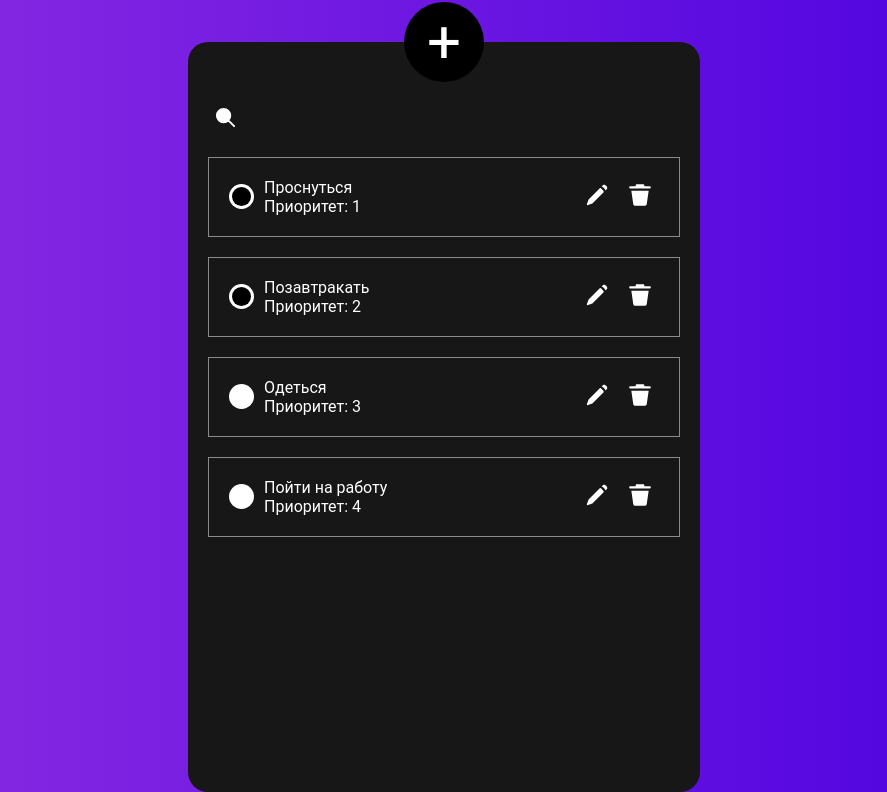
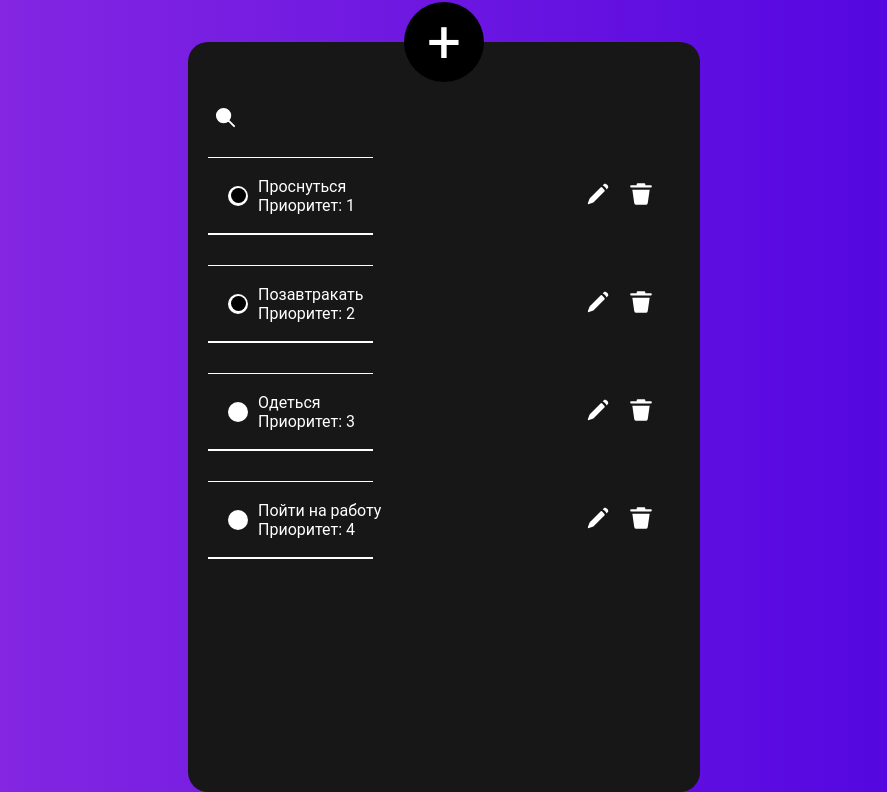
Before and after one commit to Avatarius/ToDo-List, a website built with webpack: page src/index.html in a window 1280 px wide. Shown: the part 35-827 px from the top of the page, without its empty margins (196-1083 px from the left). Built offline with nearby package versions, Linux system fonts and the light colour scheme.

Commit message:
хавер на todo__list-item

```diff
--- a/src/blocks/todo/__checkbox/_custom/todo__checkbox_custom.css
+++ b/src/blocks/todo/__checkbox/_custom/todo__checkbox_custom.css
@@ -1,7 +1,7 @@
 .todo__checkbox_custom {
   display: inline-block;
-  inline-size: var(--checkbox-size, 25px);
-  block-size: var(--checkbox-size, 25px);
+  inline-size: var(--checkbox-size, 20px);
+  block-size: var(--checkbox-size, 20px);
   background-color: #fff;
   border-radius: 100%;
   grid-area: todo__checkbox;
--- a/src/blocks/todo/__list-item/todo__list-item.css
+++ b/src/blocks/todo/__list-item/todo__list-item.css
@@ -1,4 +1,5 @@
 .todo__list-item {
+  position: relative;
   display: grid;
   grid-template-columns: min-content 1fr min-content min-content;
   grid-template-rows: 1fr;
@@ -6,16 +7,29 @@
     "todo__label todo__text todo__button_edit todo__button_remove"
     "todo__label todo__priority todo__button_edit todo__button_remove";
   column-gap: 5px;
-  border: 1px solid rgba(255 255 255 / 0.5);
+  /* border: 1px solid rgba(255 255 255 / 0.5); */
+  border: none;
   padding: 20px;
-  position: relative;
   overflow: hidden;
 }
 
-.todo__list-item::before {
-  content: "";
+
+.todo__list-item::before, .todo__list-item::after {
+  content: '';
   position: absolute;
-  inset: -25px;
-  z-index: -1;
-  background-color: #fff;
+  background-color: var(--text-and-icons-color, #fff);
+  transition: inline-size 0.25s linear, background-color 0.25s linear;
+  inset: 0;
+  inline-size: var(--todo-border-size, 10%);
+  block-size: 1.5px;
 }
+
+.todo__list-item::after {
+  inset-block-start: calc(100% - 1.5px);
+}
+
+.todo__list-item:hover::before,
+.todo__list-item:hover::after {
+  inline-size: 100%;
+  background-color: var(--text-annd-icons-hover-color, #67C6E3);
+}
--- a/src/blocks/todo/__list/todo__list.css
+++ b/src/blocks/todo/__list/todo__list.css
@@ -2,5 +2,5 @@
   display: flex;
   flex-direction: column;
   inline-size: 100%;
-  gap: 20px;
+  gap: 30px;
 }
--- a/src/vendor/variables.css
+++ b/src/vendor/variables.css
@@ -5,6 +5,7 @@
   --text-annd-icons-hover-color: #67C6E3;
   --new-button-size: 80px;
   --search-button-size: 35px;
-  --checkbox-size: 25px;
+  --checkbox-size: 20px;
   --checkbox-inner-size: calc(var(--checkbox-size, 25px) * 0.75);
+  --todo-border-size: 35%;
 }
```
